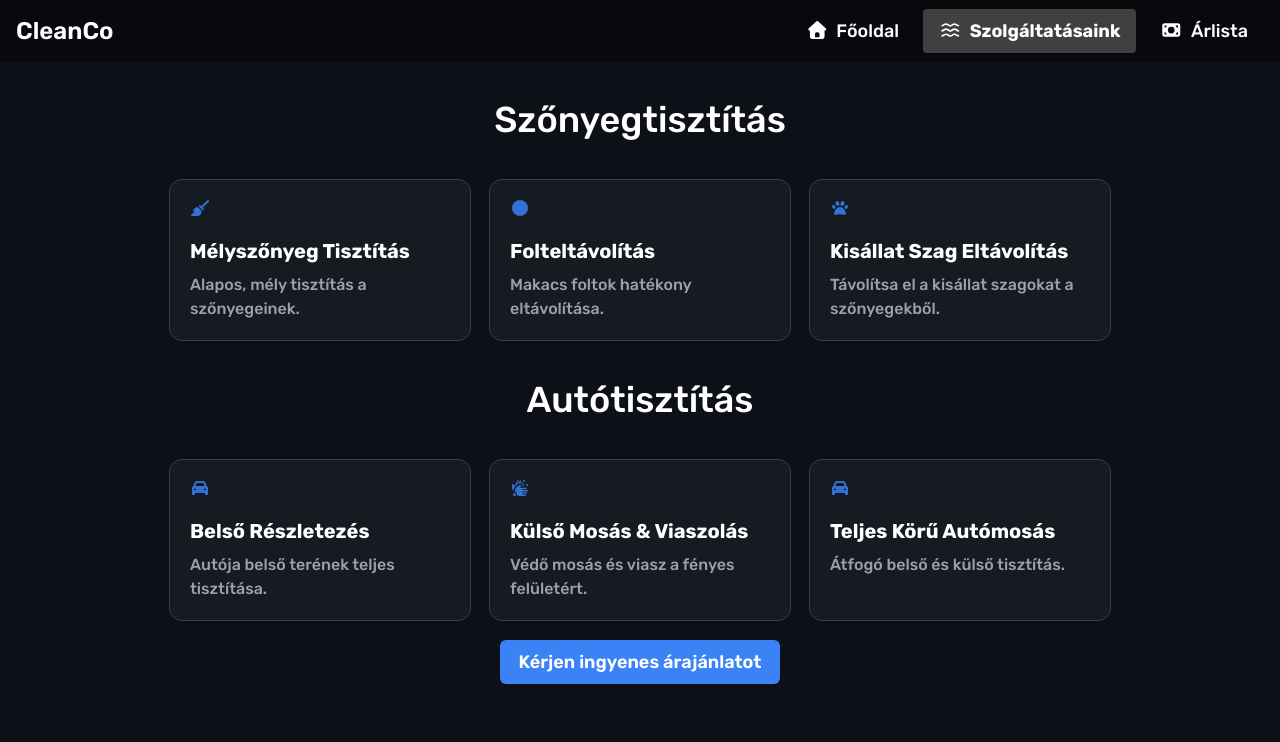
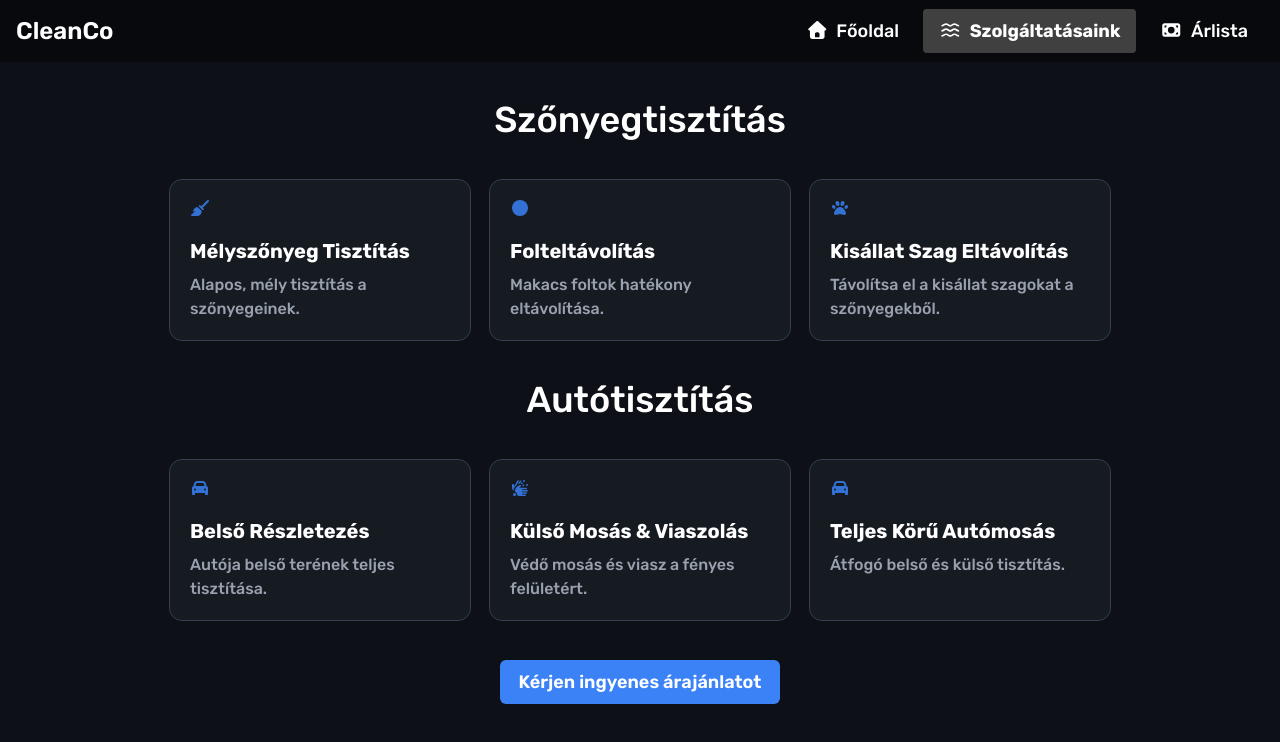
Before and after one commit to Geher-Marcell/carpet_cleaning, a Next.js app: page /szolgaltatasaink in a window 1280 px wide. Shown: the top 742 px of the page. Built offline with nearby package versions, Linux system fonts and the light colour scheme.

Commit message:
lower button pos

```diff
--- a/app/szolgaltatasaink/page.tsx
+++ b/app/szolgaltatasaink/page.tsx
@@ -52,7 +52,7 @@ export default function Home() {
         />
       </div>
 
-      <div className="w-70">
+      <div className="w-70 mt-5">
         <PrimaryButton
           label="Kérjen ingyenes árajánlatot"
           colorClass="bg-[#3b82f6]"
```
